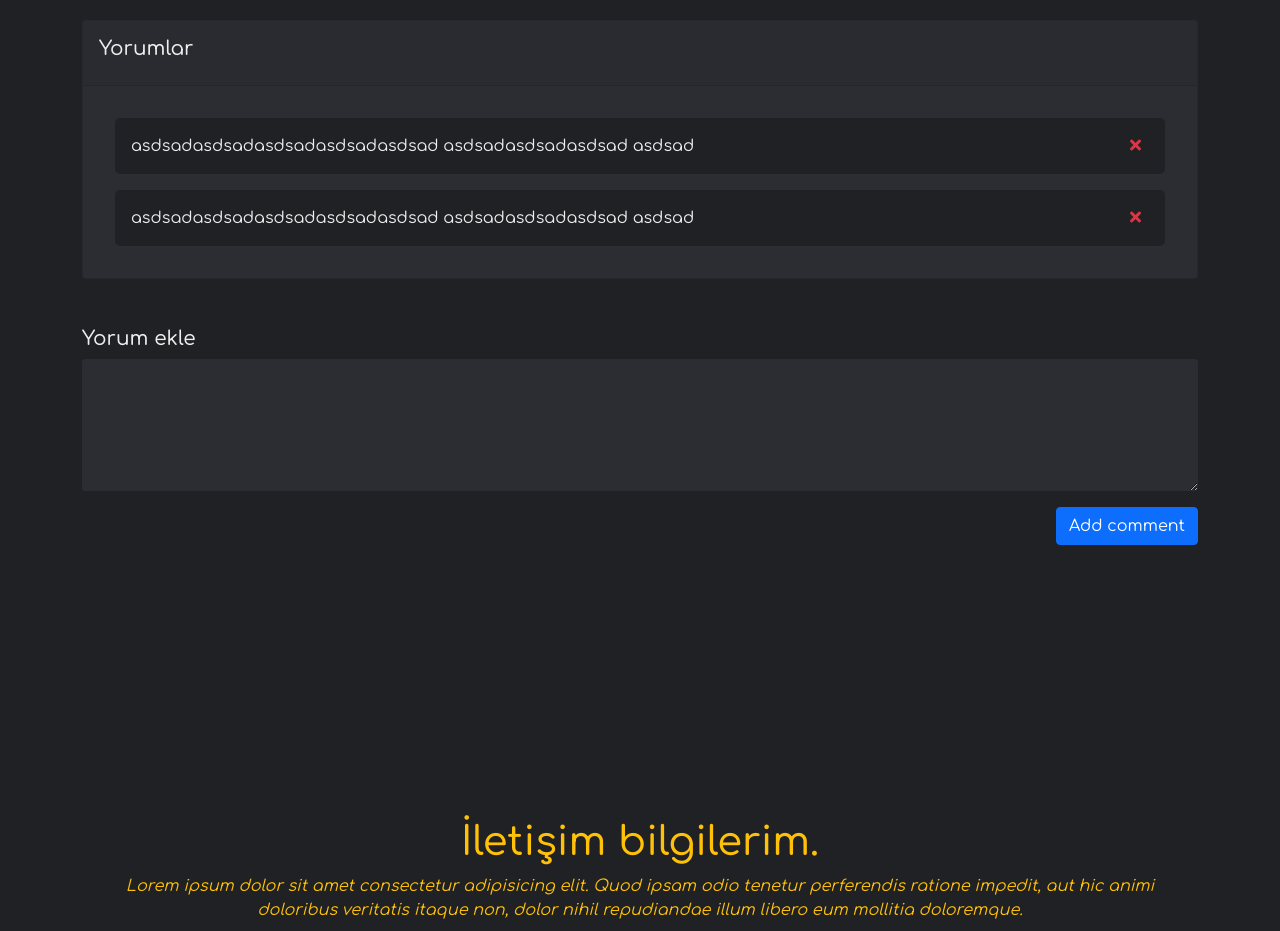
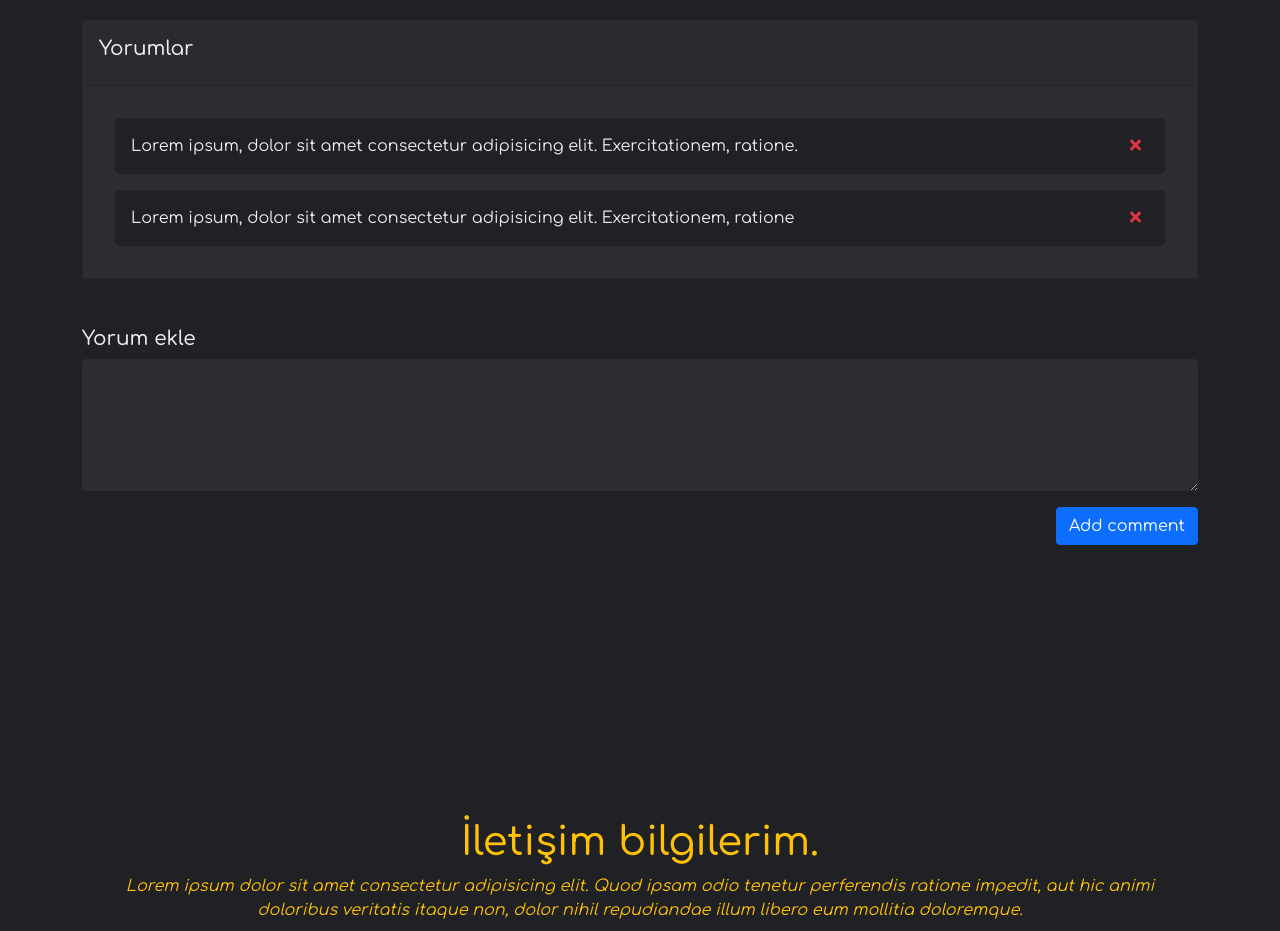
Before and after one commit to ugurkarakurt/Personal_Portfolio, a plain HTML site: page index.html in a window 1280 px wide. Shown: the part 1840-2771 px from the top of the page. Drawn offline with nearby package versions, Linux system fonts and the light colour scheme.

Commit message:
#7 - Fix : lorem ipsum

```diff
--- a/index.html
+++ b/index.html
@@ -134,11 +134,11 @@
                 <div class="card-body">
                     <ul class="media">
                         <li class="media-item d-flex align-items-center">
-                            <p class="m-0"></i> asdsadasdsadasdsadasdsadasdsad asdsadasdsadasdsad asdsad</p>
+                            <p class="m-0"></i>Lorem ipsum, dolor sit amet consectetur adipisicing elit. Exercitationem, ratione.</p>
                             <span class="close-btn"><i class="fas fa-times text-danger"></i></span>
                         </li>
                         <li class="media-item d-flex align-items-center">
-                            <p class="m-0"></i> asdsadasdsadasdsadasdsadasdsad asdsadasdsadasdsad asdsad</p>
+                            <p class="m-0"></i>Lorem ipsum, dolor sit amet consectetur adipisicing elit. Exercitationem, ratione</p>
                             <span class="close-btn"><i class="fas fa-times text-danger"></i></span>
                         </li>
                     </ul>
```
